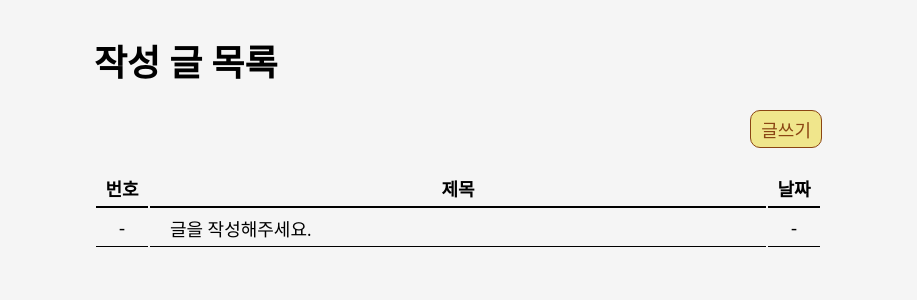
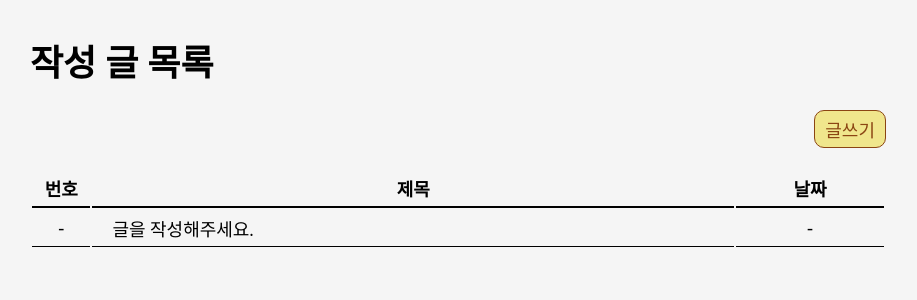
Before and after one commit to JG-C3/DjangoW5-Example, a Django app: page /page/read/ in a window 1280 px wide. Shown: the part 82-382 px from the top of the page, without its empty margins (182-1099 px from the left). Run offline with Django 4.2, Linux system fonts and the light colour scheme; data that the repository does not hold is empty; some web fonts are replaced.

Commit message:
Update Django W5

```diff
--- a/jgDjango/templates/base.html
+++ b/jgDjango/templates/base.html
@@ -5,7 +5,8 @@
   <meta charset="UTF-8">
   <meta http-equiv="X-UA-Compatible" content="IE=edge">
   <meta name="viewport" content="width=device-width, initial-scale=1.0">
-  <title>Document</title>
+  <title>jgDjango</title>
+  <link rel="icon" href="{% static 'image/favicon-96x96.png' %}">
   <link rel="stylesheet" href="{% static 'css/style.css' %}">
   <style>
     /* .navbar : html 코드에서 class 속성값이 "navbar"인 태그에 css 적용 */
--- a/page/templates/page/create.html
+++ b/page/templates/page/create.html
@@ -11,8 +11,9 @@
       width: 90%;
     }
     input{
+      padding: 5px 10px;
       font-family: 'GangwonEdu_OTFBoldA';
-      font-size: 18px;
+      font-size: 16px;
     }
     /* input[type=text] : input 태그 중 type 속성명의 속성값이 text인 태그에 css 적용 */
     input[type=text] {
@@ -23,10 +24,12 @@
     }
     textarea {
       width: 100%;
+      padding: 5px 10px;
       border: 1px solid;
       border-radius: 5px;
       /* font-family : 폰트 종류 */
       font-family: 'GangwonEdu_OTFBoldA';
+      font-size: 16px;
     }
     .right {
       padding-top: 20px;
--- a/page/templates/page/read.html
+++ b/page/templates/page/read.html
@@ -24,16 +24,16 @@
       margin: auto;
     }
     .index {
-      width: auto;
+      /* 3vw : 현재 스크린의 넓이를 기준으로 3%의 넓이를 차지 */
+      width: 3vw;
       text-align: center;
     }
     .title {
-      /* 45vw : 현재 스크린의 넓이를 기준으로 45%의 넓이를 차지 */
-      width: 45vw;
+      width: auto;
       padding: 5px 20px;
     }
     .date {
-      width: auto;
+      width: 10vw;
       text-align: center;
     }
     th {
--- a/static/css/style.css
+++ b/static/css/style.css
@@ -16,6 +16,6 @@ body {
 }
 
 .container {
-  margin: 0 20vw;
+  margin: 0 15vw;
   padding: 10px 20px;
 }
```
Also changed, not shown: static/image/favicon-96x96.png (added).
